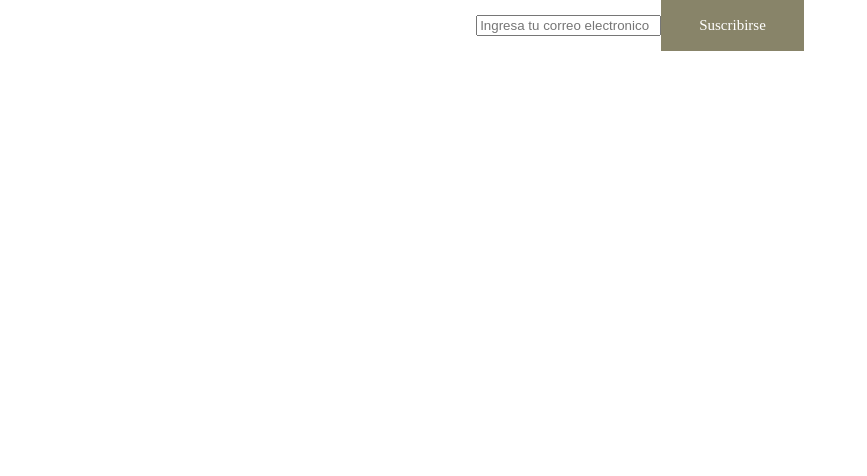
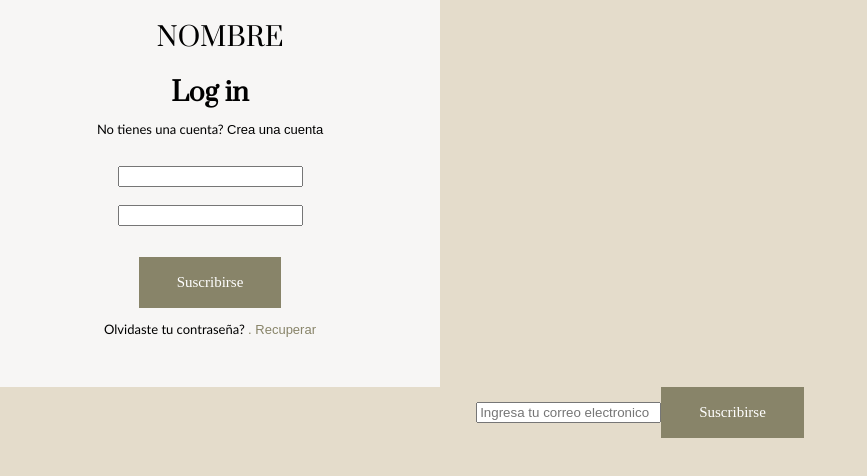
Before and after one commit to FUERA-DE-SERIE/FRONTEND, a React (Create React App) app in the folder fuera-de-serie/: page / in a window 1280 px wide. Shown: the top 476 px of the page, without its empty margins (0-867 px from the left). Built offline with nearby package versions, Linux system fonts and the light colour scheme.

Commit message:
Archivos cuadro 1

```diff
--- a/fuera-de-serie/src/App.js
+++ b/fuera-de-serie/src/App.js
@@ -1,10 +1,15 @@
 import './App.css';
 import Footer from './sections/Footer';
+import Cuadro1 from './components/may/cuadro1';
 
 function App() {
   return (
     <div className="App">
+
+      <Cuadro1/>
+
       <Footer/>
+
     </div>
   );
 }
--- /dev/null
+++ b/fuera-de-serie/src/components/may/cuadro1.css
@@ -0,0 +1,103 @@
+body {
+    margin: 0;
+    font-family: -apple-system, BlinkMacSystemFont, 'Segoe UI', 'Roboto', 'Oxygen',
+      'Ubuntu', 'Cantarell', 'Fira Sans', 'Droid Sans', 'Helvetica Neue',
+      sans-serif;
+    -webkit-font-smoothing: antialiased;
+    -moz-osx-font-smoothing: grayscale;
+  }
+
+  .fontPrata {
+    font-family: 'Prata', serif;
+    font-weight: lighter;
+  }
+  .fontYasevaOne {
+    font-family: 'Yeseva One', cursive;
+    font-weight: lighter;
+  }
+
+  .fontCalibri {
+    font-family: Calibri, sans-serif;
+    font-weight: lighter;
+    font-size: 13px;
+  }
+
+  .user-card{
+    width:400px;
+    padding:20px;
+    background-color:#f7f6f5;
+  }
+
+
+  .log-in{
+    font-family: 'Prata', serif;
+    font-weight: lighter;
+    width:340px;
+    padding:20px;
+  }
+
+
+  .font-negra{
+    font-family:Arial, Helvetica, sans-serif;
+    font-size: initial;
+    font-size: 13px;
+  }
+
+  .font-negra-color{
+    font-family:Arial, Helvetica, sans-serif;
+    font-size: initial;
+    font-size: 13px;
+    color: #888469;
+  }
+
+  .user-card{
+    font-size: small;
+
+  }
+  body{
+    background-color: #e4dccb;
+  }
+
+  .container{
+    display: flex;
+  }
+
+  .card{
+    padding: 10px;
+    margin: 1%;
+    /* flex-direction: column; */
+    /* border: 2px groove; */
+    background-color: #f7f6f5;
+  }
+
+  .card-right{
+    display: flex;
+    flex-direction: column;
+    /* align-items: end; */
+    text-align: end;
+  }
+
+  h1, h4 {
+    margin: 0px;
+    padding: 0px;
+  }
+
+  .right-position {
+    display: flex;
+    justify-content: end;
+  }
+
+  a{
+    text-decoration: none;
+    color: black;
+  }
+
+  .button1 {
+    color: #ffffff;
+    background-color: #888469;
+    border: 1px solid #888469;
+    padding: 16px 37px;
+    /* box-shadow: 0px 0px 20px 5px rgba(0, 0, 0, 0.15); */
+    font-family: 'Calibri Light';
+    font-size: 15px;
+}
--- /dev/null
+++ b/fuera-de-serie/src/components/may/cuadro1.js
@@ -0,0 +1,29 @@
+import './cuadro1.css';
+
+
+const Cuadro1=(props)=>{
+  return(
+    <div className="user-card">
+      < div className="user-nombre">
+      <h1 class="fontPrata">NOMBRE</h1>
+        <div className="log-in">
+          <h1>Log in</h1>
+          <h2 class="fontCalibri">No tienes una cuenta?  <a class="font-negra" href="" target="" rel="">Crea una cuenta</a></h2>
+              <br />
+              <input type="email" id="email" name="email"/>
+              <br />
+              <br />
+              <input type="email" id="email" name="email"/>
+              <br />
+              <br />
+            <p><button type="submit" className="button1" color="#888469" >Suscribirse</button></p>
+
+          <h2 class="fontCalibri">Olvidaste tu contraseña? <a class="font-negra-color" href="" target="" rel="">.    Recuperar </a></h2>
+        </div>
+      </div>
+
+    </div>
+  )
+}
+
+export default Cuadro1;
```
Also changed, not shown: 1 other file (tests, documents, lock files or other folders).
